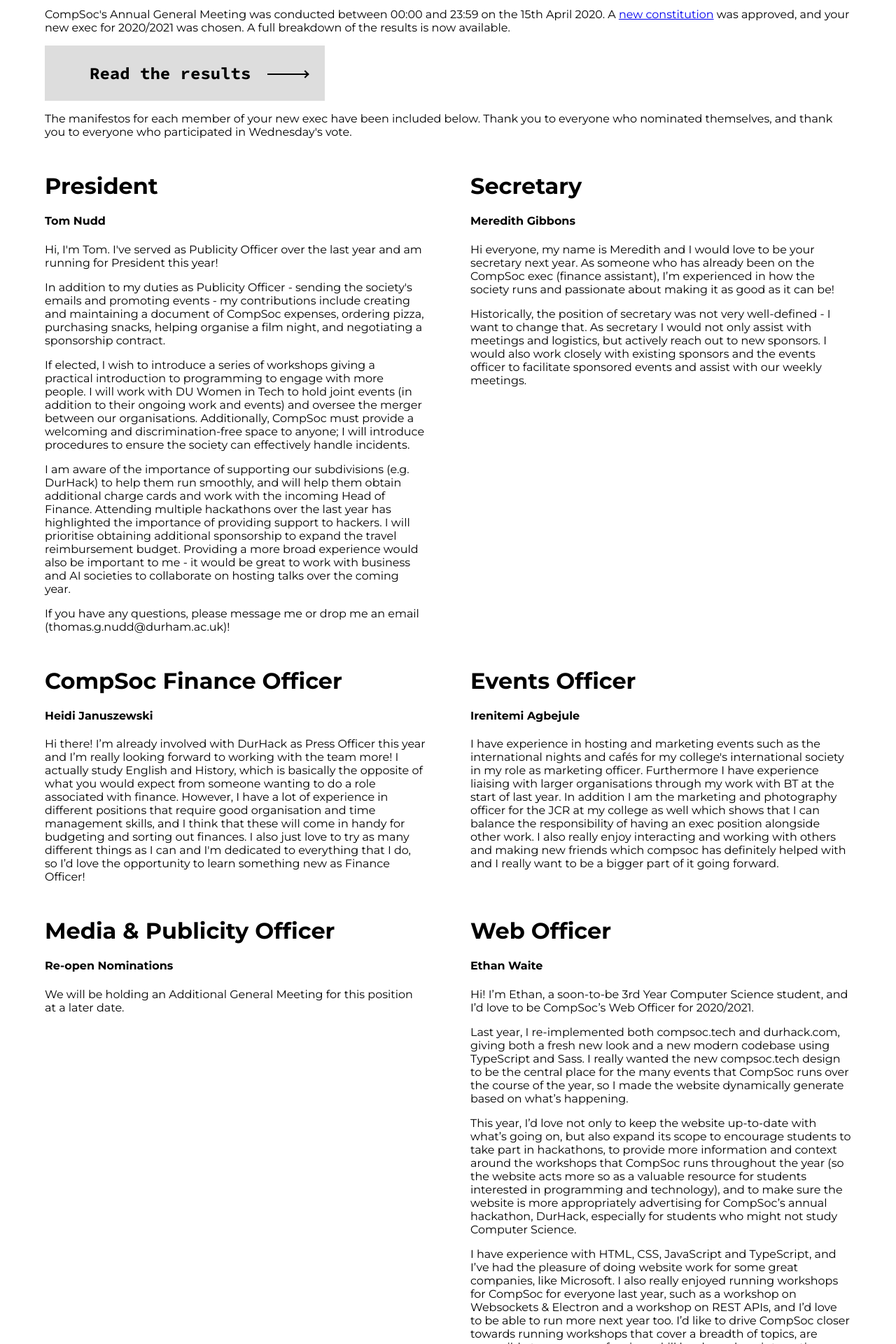
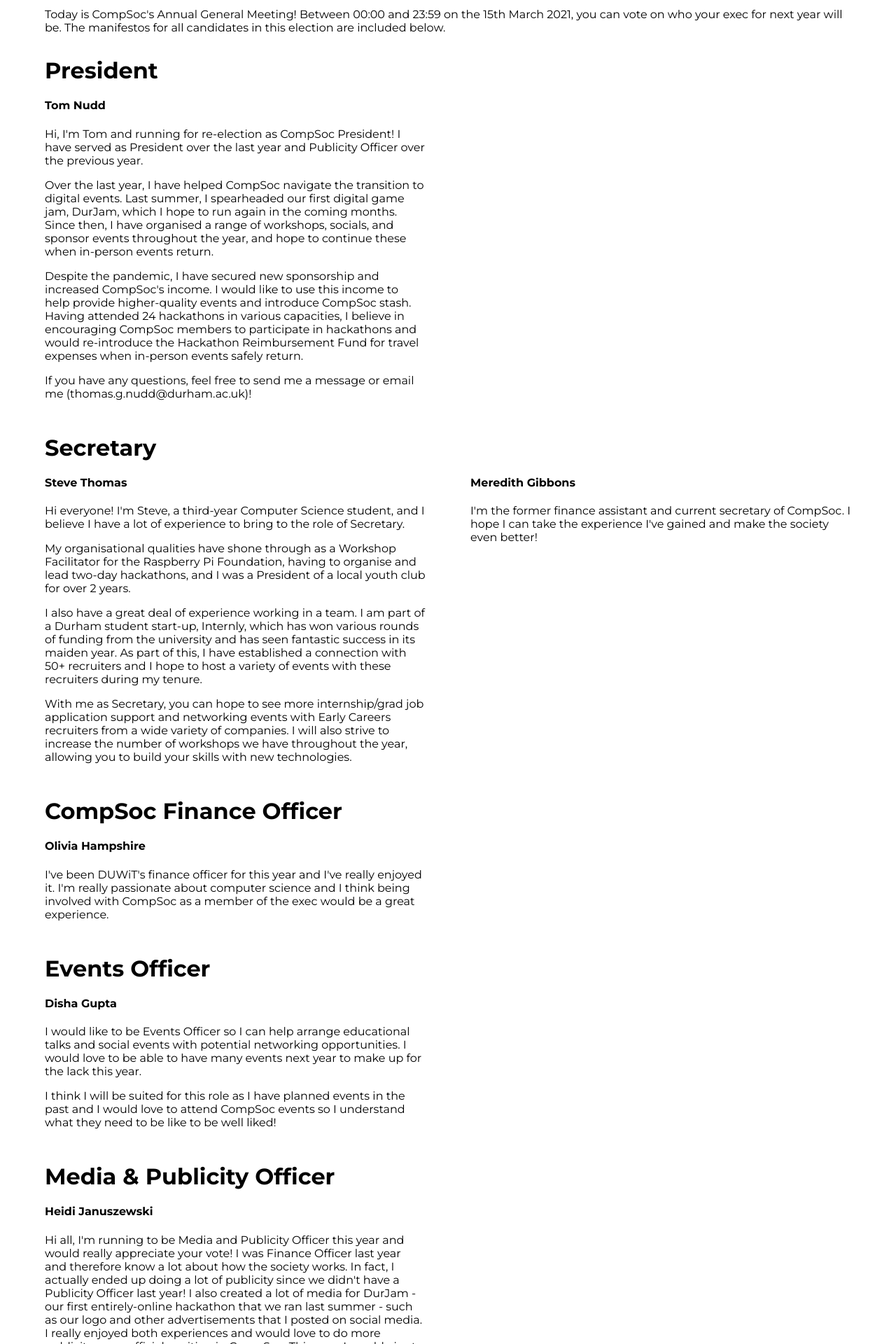
Before and after one commit to ducompsoc/website, a React (Create React App) app: page /agm in a window 1280 px wide. Shown: the part 380-2300 px from the top of the page at 70% size. Built offline with nearby package versions, Linux system fonts and the light colour scheme; what @typeform/embed would draw is missing.

Commit message:
feat: add agm

```diff
--- a/src/components/agm/agm.tsx
+++ b/src/components/agm/agm.tsx
@@ -12,78 +12,89 @@ export class AGM extends React.PureComponent {
 				<PageTitle image="stock/c.jpg" verticalPosition={40}>CompSoc AGM</PageTitle>
 
 				<div className="agm-page container">
-
 					<p>
-						CompSoc's Annual General Meeting was conducted between 00:00 and 23:59 on the 15th April 2020. A <a href="http://community.dur.ac.uk/computing.society/proposed_constitution.pdf" target="_blank" rel="noopener noreferrer">new constitution</a> was approved, and your new exec for 2020/2021 was chosen. A full breakdown of the results is now available.
+						Today is CompSoc's Annual General Meeting! Between 00:00 and 23:59 on the 15th March 2021, you can vote on who your exec for next year will be. The manifestos for all candidates in this election are included below.
 					</p>
 
-					<Button raised={true} onClick={this.goToResults}>Read the results</Button>
-
-					<p>The manifestos for each member of your new exec have been included below. Thank you to everyone who nominated themselves, and thank you to everyone who participated in Wednesday's vote.</p>
+					<h3>President</h3>
 
 					<div className="row">
 						<div className="half">
-							<h3>President</h3>
 							<h4>Tom Nudd</h4>
+							<p>Hi, I'm Tom and running for re-election as CompSoc President! I have served as President over the last year and Publicity Officer over the previous year.</p>
+							<p>Over the last year, I have helped CompSoc navigate the transition to digital events. Last summer, I spearheaded our first digital game jam, DurJam, which I hope to run again in the coming months. Since then, I have organised a range of workshops, socials, and sponsor events throughout the year, and hope to continue these when in-person events return.</p>
+							<p>Despite the pandemic, I have secured new sponsorship and increased CompSoc's income. I would like to use this income to help provide higher-quality events and introduce CompSoc stash. Having attended 24 hackathons in various capacities, I believe in encouraging CompSoc members to participate in hackathons and would re-introduce the Hackathon Reimbursement Fund for travel expenses when in-person events safely return.</p>
+							<p>If you have any questions, feel free to send me a message or email me (thomas.g.nudd@durham.ac.uk)!</p>
+						</div>
+					</div>
 
-							<p>Hi, I'm Tom. I've served as Publicity Officer over the last year and am running for President this year!</p>
-							<p>In addition to my duties as Publicity Officer - sending the society's emails and promoting events - my contributions include creating and maintaining a document of CompSoc expenses, ordering pizza, purchasing snacks, helping organise a film night, and negotiating a sponsorship contract.</p>
-							<p>If elected, I wish to introduce a series of workshops giving a practical introduction to programming to engage with more people. I will work with DU Women in Tech to hold joint events (in addition to their ongoing work and events) and oversee the merger between our organisations. Additionally, CompSoc must provide a welcoming and discrimination-free space to anyone; I will introduce procedures to ensure the society can effectively handle incidents.</p>
-							<p>I am aware of the importance of supporting our subdivisions (e.g. DurHack) to help them run smoothly, and will help them obtain additional charge cards and work with the incoming Head of Finance. Attending multiple hackathons over the last year has highlighted the importance of providing support to hackers. I will prioritise obtaining additional sponsorship to expand the travel reimbursement budget. Providing a more broad experience would also be important to me - it would be great to work with business and AI societies to collaborate on hosting talks over the coming year.</p>
-							<p>If you have any questions, please message me or drop me an email (thomas.g.nudd@durham.ac.uk)!</p>
+					<h3>Secretary</h3>
+
+					<div className="row">
+						<div className="half">
+							<h4>Steve Thomas</h4>
+							<p>Hi everyone! I'm Steve, a third-year Computer Science student, and I believe I have a lot of experience to bring to the role of Secretary.</p>
+							<p>My organisational qualities have shone through as a Workshop Facilitator for the Raspberry Pi Foundation, having to organise and lead two-day hackathons, and I was a President of a local youth club for over 2 years.</p>
+							<p>I also have a great deal of experience working in a team. I am part of a Durham student start-up, Internly, which has won various rounds of funding from the university and has seen fantastic success in its maiden year. As part of this, I have established a connection with 50+ recruiters and I hope to host a variety of events with these recruiters during my tenure.</p>
+							<p>With me as Secretary, you can hope to see more internship/grad job application support and networking events with Early Careers recruiters from a wide variety of companies. I will also strive to increase the number of workshops we have throughout the year, allowing you to build your skills with new technologies.</p>
 						</div>
 
 						<div className="half">
-							<h3>Secretary</h3>
 							<h4>Meredith Gibbons</h4>
-
-							<p>Hi everyone, my name is Meredith and I would love to be your secretary next year. As someone who has already been on the CompSoc exec (finance assistant), I’m experienced in how the society runs and passionate about making it as good as it can be!</p>
-							<p>Historically, the position of secretary was not very well-defined - I want to change that. As secretary I would not only assist with meetings and logistics, but actively reach out to new sponsors. I would also work closely with existing sponsors and the events officer to facilitate sponsored events and assist with our weekly meetings.</p>
+							<p>I'm the former finance assistant and current secretary of CompSoc. I hope I can take the experience I've gained and make the society even better!</p>
 						</div>
 					</div>
 
+					<h3>CompSoc Finance Officer</h3>
+
 					<div className="row">
 						<div className="half">
-							<h3>CompSoc Finance Officer</h3>
-							<h4>Heidi Januszewski</h4>
-
-							<p>Hi there! I’m already involved with DurHack as Press Officer this year and I’m really looking forward to working with the team more! I actually study English and History, which is basically the opposite of what you would expect from someone wanting to do a role associated with finance. However, I have a lot of experience in different positions that require good organisation and time management skills, and I think that these will come in handy for budgeting and sorting out finances. I also just love to try as many different things as I can and I'm dedicated to everything that I do, so I’d love the opportunity to learn something new as Finance Officer!</p>
-						</div>
-
-						<div className="half">
-							<h3>Events Officer</h3>
-							<h4>Irenitemi Agbejule</h4>
-
-							<p>I have experience in hosting and marketing events such as the international nights and cafés for my college's international society in my role as marketing officer. Furthermore I have experience liaising with larger organisations through my work with BT at the start of last year. In addition I am the marketing and photography officer for the JCR at my college as well which shows that I can balance the responsibility of having an exec position alongside other work. I also really enjoy interacting and working with others and making new friends which compsoc has definitely helped with and I really want to be a bigger part of it going forward.</p>
+							<h4>Olivia Hampshire</h4>
+							<p>I've been DUWiT's finance officer for this year and I've really enjoyed it. I'm really passionate about computer science and I think being involved with CompSoc as a member of the exec would be a great experience.</p>
 						</div>
 					</div>
 
+					<h3>Events Officer</h3>
+
 					<div className="row">
 						<div className="half">
-							<h3>Media &amp; Publicity Officer</h3>
-							<h4>Re-open Nominations</h4>
-							<p>We will be holding an Additional General Meeting for this position at a later date.</p>
+							<h4>Disha Gupta</h4>
+							<p>I would like to be Events Officer so I can help arrange educational talks and social events with potential networking opportunities. I would love to be able to have many events next year to make up for the lack this year.</p>
+							<p>I think I will be suited for this role as I have planned events in the past and I would love to attend CompSoc events so I understand what they need to be like to be well liked!</p>
 						</div>
+					</div>
 
+					<h3>Media &amp; Publicity Officer</h3>
+
+					<div className="row">
 						<div className="half">
-							<h3>Web Officer</h3>
+							<h4>Heidi Januszewski</h4>
+							<p>Hi all, I'm running to be Media and Publicity Officer this year and would really appreciate your vote! I was Finance Officer last year and therefore know a lot about how the society works. In fact, I actually ended up doing a lot of publicity since we didn't have a Publicity Officer last year! I also created a lot of media for DurJam - our first entirely-online hackathon that we ran last summer - such as our logo and other advertisements that I posted on social media. I really enjoyed both experiences and would love to do more publicity as an official position in CompSoc. This year, I would aim to improve the society's efficiency by sending out our emails more regularly and also by posting on social media more, which will make CompSoc look more professional. I also enjoy art a lot and would like to update the Facebook cover photo and logo in order to give the society a new look.</p>
+						</div>
+					</div>
+
+					<h3>Web Officer</h3>
+
+					<div className="row">
+						<div className="half">
 							<h4>Ethan Waite</h4>
+							<p>Hi, I’m Ethan! I’m a soon-to-be fourth year CS student, and I’d love to be your CompSoc Web Officer. This year, I’ve had the pleasure of creating the website for CompSoc’s 96-hour Summer Game Jam at www.durj.am, during which I ran a Git workshop, delivered the Closing Ceremony, and helped to organise the event.</p>
+							<p>I created the current CompSoc website at www.compsoc.tech, and beyond that, I built the website, event platform, and livestreaming system for DurHack 2020, at durhack.com.</p>
+							<p>Despite CompSoc being forced online this year, I have helped to run our Monday sessions on Zoom, which includes some socials and my own Web Development workshop. I was also part of CompSoc’s participation in the Virtual Freshers’ Fair, where I delivered our promotional video and took part in the Teams meetings for prospective members.</p>
+							<p>This year, with everything (hopefully) returning a bit closer to normal, I hope to refocus on making CompSoc’s own website more useful, by keeping it up-to-date with what’s going on and making sure that we’re using it alongside our social media channels to promote the opportunities that CompSoc members have. Ultimately, I want to take CompSoc’s website beyond being a marketing tool for prospective students, and become something that existing members feel like they want to frequent.</p>
+							<p>Additionally, I’ve had the opportunity to deliver workshops in Electron &amp; Websockets, in REST APIs, and in AWS, but I’d love to deliver even more workshops in the upcoming academic year. I love all things JavaScript (including TypeScript, Node.js, React), and work professionally with tools like Docker/Kubernetes that I’d love to be able to incorporate.</p>
+						</div>
+					</div>
 
-							<p>Hi! I’m Ethan, a soon-to-be 3rd Year Computer Science student, and I’d love to be CompSoc’s Web Officer for 2020/2021.</p>
-
-							<p>Last year, I re-implemented both compsoc.tech and durhack.com, giving both a fresh new look and a new modern codebase using TypeScript and Sass. I really wanted the new compsoc.tech design to be the central place for the many events that CompSoc runs over the course of the year, so I made the website dynamically generate based on what’s happening.</p>
-
-							<p>This year, I’d love not only to keep the website up-to-date with what’s going on, but also expand its scope to encourage students to take part in hackathons, to provide more information and context around the workshops that CompSoc runs throughout the year (so the website acts more so as a valuable resource for students interested in programming and technology), and to make sure the website is more appropriately advertising for CompSoc’s annual hackathon, DurHack, especially for students who might not study Computer Science.</p>
-
-							<p>I have experience with HTML, CSS, JavaScript and TypeScript, and I’ve had the pleasure of doing website work for some great companies, like Microsoft. I also really enjoyed running workshops for CompSoc for everyone last year, such as a workshop on Websockets & Electron and a workshop on REST APIs, and I’d love to be able to run more next year too. I’d like to drive CompSoc closer towards running workshops that cover a breadth of topics, are accessible to everyone of various skill levels, and are interactive enough to be really engaging. Thanks!</p>
-						</div>
+					<div className="cast">
+						<Button raised={true} onClick={this.goToTypeform}>Cast your vote</Button>
 					</div>
 				</div>
 			</div>
 		);
 	}
 
-	private goToResults = () => {
-		window.open('https://community.dur.ac.uk/computing.society/agm.pdf');
+	private goToTypeform = () => {
+		window.open('https://ducompsoc.typeform.com/to/dUfnrWQt');
 	}
 }
--- a/src/components/header/header.tsx
+++ b/src/components/header/header.tsx
@@ -47,6 +47,7 @@ class HeaderComponent extends React.PureComponent<RouteComponentProps, IHeaderSt
 						</div>
 					</div>
 					<div className="flex"></div>
+					<NavLink to="/agm" onClick={this.close}>AGM</NavLink>
 					<NavLink to="/events" onClick={this.close}>Events</NavLink>
 					<NavLink to="/sponsors" onClick={this.close}>Sponsors</NavLink>
 					<NavLink to="/team" onClick={this.close}>The Team</NavLink>
--- a/src/config.tsx
+++ b/src/config.tsx
@@ -65,6 +65,30 @@ export const config: ISiteData = {
 		},
 
 		// New events.
+		{
+			name: 'CompSoc AGM 2021',
+			description: [
+				'The AGM is running online on 15th March. Elect your executive committee for 2021/2022.',
+			],
+			link: './agm',
+			thumbnail: 'stock/p.jpg',
+			when: {
+				dates: [new Date('2021-03-15T23:59:59Z')],
+				text: '15th March',
+			},
+			feature: {
+				title: 'Vote for your next CompSoc exec',
+				tagline: [
+					'You can now vote for your CompSoc exec members for the next academic year, in CompSoc\'s AGM. Voting closes at midnight.',
+				],
+				button: {
+					text: 'Vote now',
+					destination: './agm',
+				},
+				image: 'stock/p.jpg',
+				daysBefore: 2,
+			},
+		},
 		{
 			name: 'DurHack 2020',
 			description: [
```
